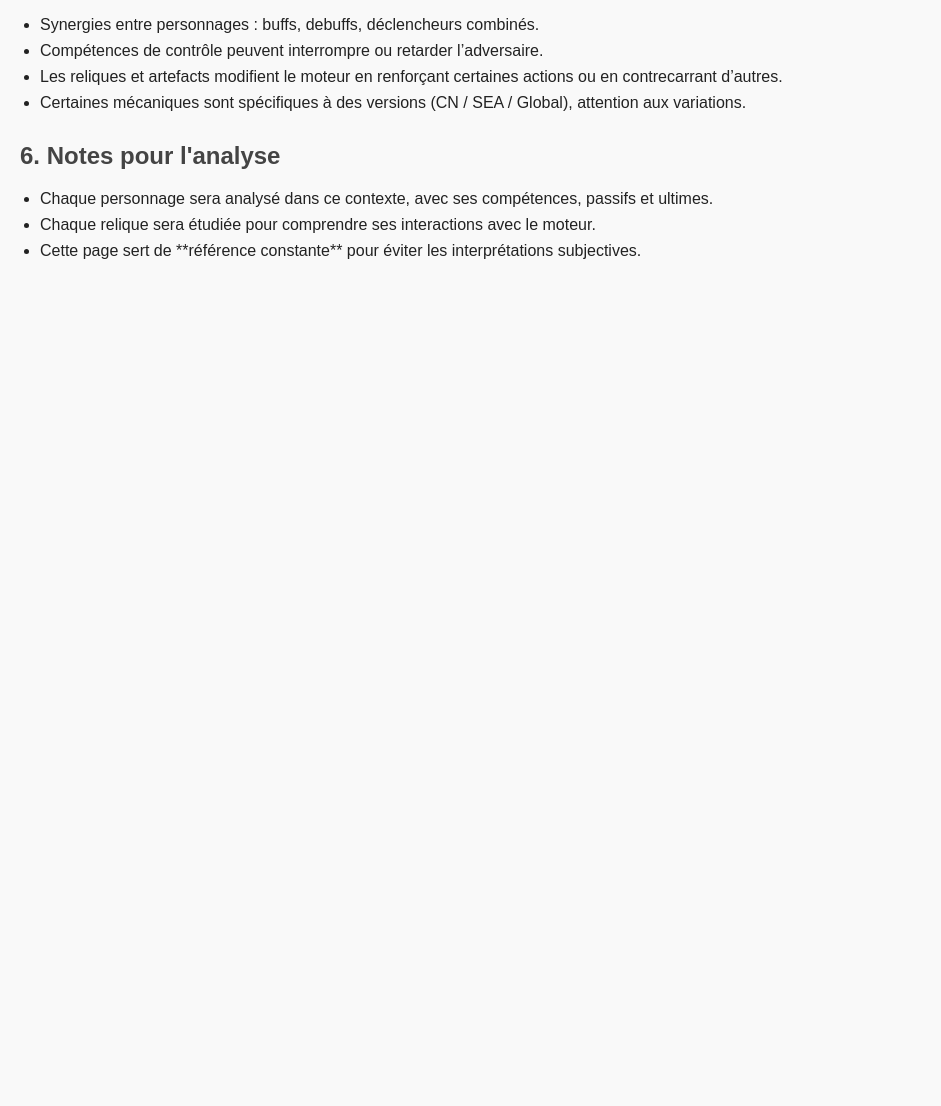
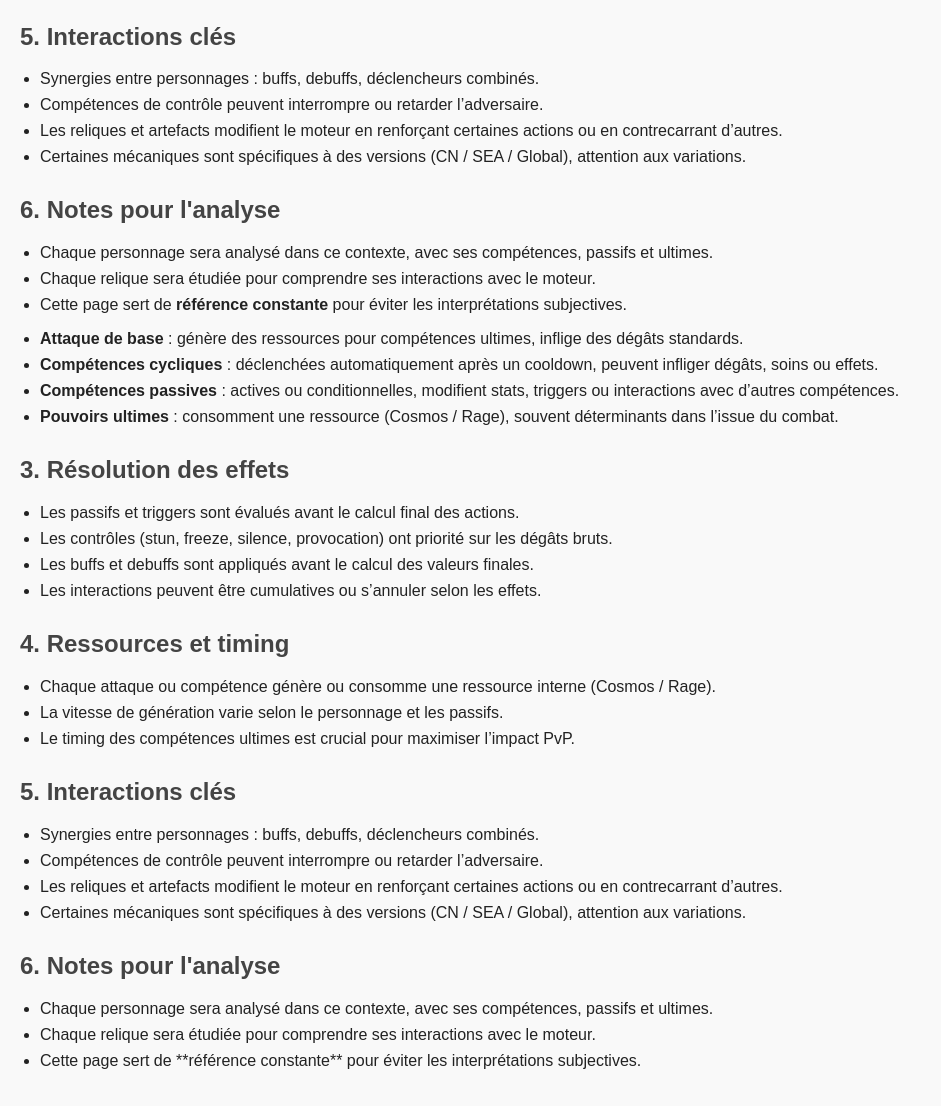
Before and after one commit to pazsaintseiya/saint-seiya-ex-engine, a plain HTML site: page mecanique.html in a window 1280 px wide. Shown: the part 916-2022 px from the top of the page, without its empty margins (0-941 px from the left). Before the commit the page ends 1212 px from the top, so only its background shows below. Drawn offline with Linux system fonts and the light colour scheme.

Commit message:
Update mecanique.html

```diff
--- a/mecanique.html
+++ b/mecanique.html
@@ -13,9 +13,14 @@
         .box { background: #fff; padding: 15px; border-left: 5px solid #555; margin-bottom: 20px; }
         a { text-decoration: none; color: #1a73e8; }
         a:hover { text-decoration: underline; }
+        .btn { display: inline-block; background: #1a73e8; color: #fff; padding: 8px 12px; margin-bottom: 20px; border-radius: 4px; text-decoration: none; }
+        .btn:hover { background: #155ab6; }
     </style>
 </head>
 <body>
+
+<!-- Bouton retour à l'index -->
+<a class="btn" href="index.html">← Retour à l’accueil</a>
 
 <h1>Mécaniques du moteur – Saint Seiya EX</h1>
 
@@ -68,6 +73,44 @@
 <ul>
     <li>Chaque personnage sera analysé dans ce contexte, avec ses compétences, passifs et ultimes.</li>
     <li>Chaque relique sera étudiée pour comprendre ses interactions avec le moteur.</li>
+    <li>Cette page sert de <strong>référence constante</strong> pour éviter les interprétations subjectives.</li>
+</ul>
+
+</body>
+</html><ul>
+    <li><strong>Attaque de base</strong> : génère des ressources pour compétences ultimes, inflige des dégâts standards.</li>
+    <li><strong>Compétences cycliques</strong> : déclenchées automatiquement après un cooldown, peuvent infliger dégâts, soins ou effets.</li>
+    <li><strong>Compétences passives</strong> : actives ou conditionnelles, modifient stats, triggers ou interactions avec d’autres compétences.</li>
+    <li><strong>Pouvoirs ultimes</strong> : consomment une ressource (Cosmos / Rage), souvent déterminants dans l’issue du combat.</li>
+</ul>
+
+<h2>3. Résolution des effets</h2>
+<ul>
+    <li>Les passifs et triggers sont évalués avant le calcul final des actions.</li>
+    <li>Les contrôles (stun, freeze, silence, provocation) ont priorité sur les dégâts bruts.</li>
+    <li>Les buffs et debuffs sont appliqués avant le calcul des valeurs finales.</li>
+    <li>Les interactions peuvent être cumulatives ou s’annuler selon les effets.</li>
+</ul>
+
+<h2>4. Ressources et timing</h2>
+<ul>
+    <li>Chaque attaque ou compétence génère ou consomme une ressource interne (Cosmos / Rage).</li>
+    <li>La vitesse de génération varie selon le personnage et les passifs.</li>
+    <li>Le timing des compétences ultimes est crucial pour maximiser l’impact PvP.</li>
+</ul>
+
+<h2>5. Interactions clés</h2>
+<ul>
+    <li>Synergies entre personnages : buffs, debuffs, déclencheurs combinés.</li>
+    <li>Compétences de contrôle peuvent interrompre ou retarder l’adversaire.</li>
+    <li>Les reliques et artefacts modifient le moteur en renforçant certaines actions ou en contrecarrant d’autres.</li>
+    <li>Certaines mécaniques sont spécifiques à des versions (CN / SEA / Global), attention aux variations.</li>
+</ul>
+
+<h2>6. Notes pour l'analyse</h2>
+<ul>
+    <li>Chaque personnage sera analysé dans ce contexte, avec ses compétences, passifs et ultimes.</li>
+    <li>Chaque relique sera étudiée pour comprendre ses interactions avec le moteur.</li>
     <li>Cette page sert de **référence constante** pour éviter les interprétations subjectives.</li>
 </ul>
 
```
